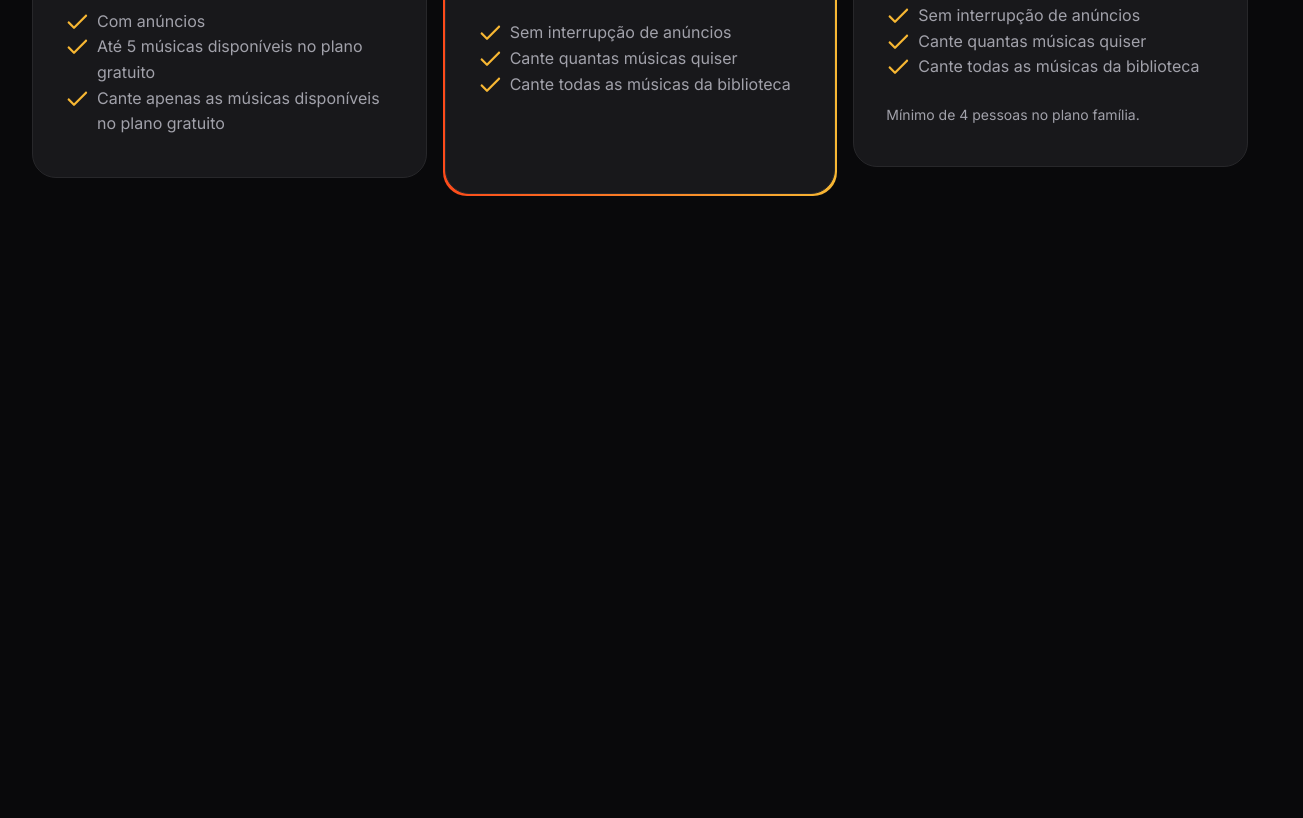
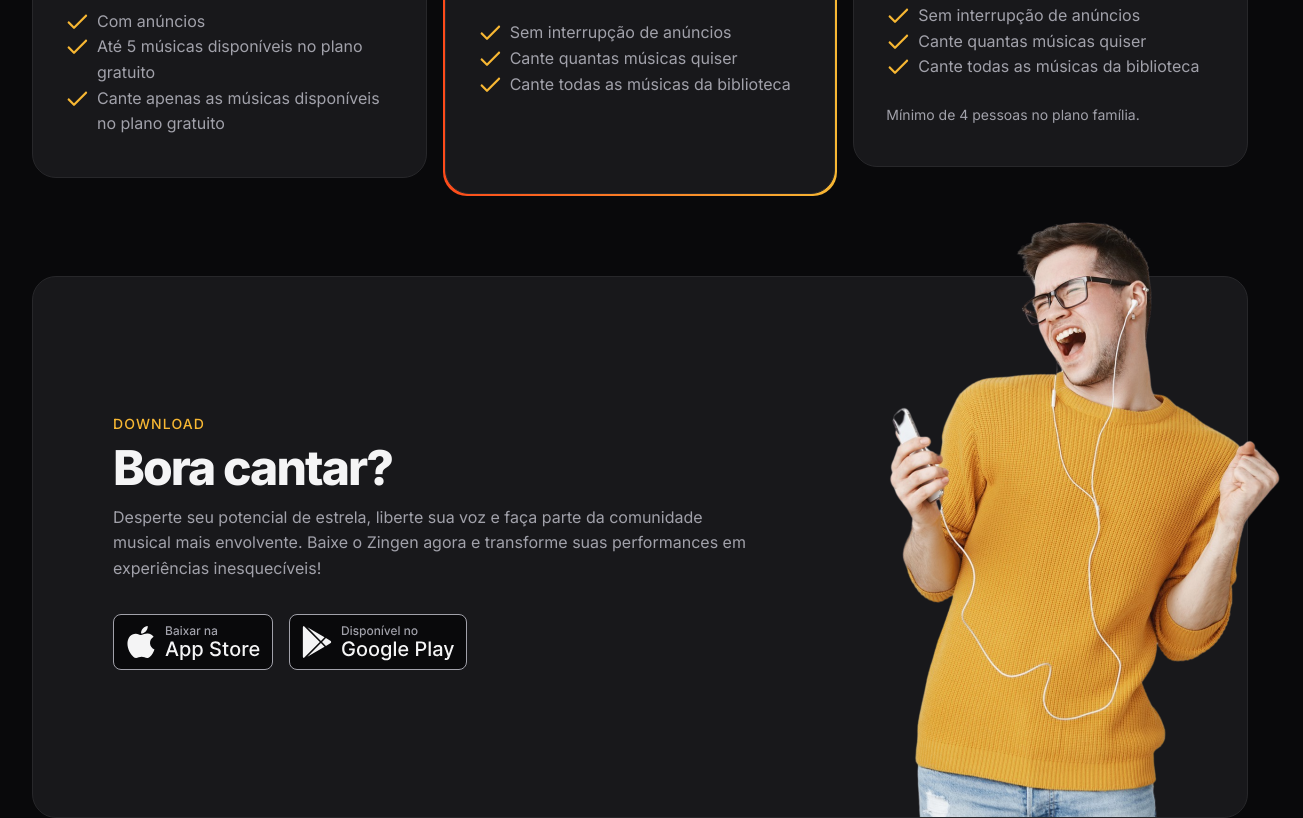
Before and after one commit to LuisAndree/Zingem, a plain HTML site: page index.html in a window 1280 px wide. Shown: the part 3116-3934 px from the top of the page, 1303 px wide, since content can reach past the window. Before the commit the page ends 3392 px from the top, so only its background shows below. Drawn offline with Linux system fonts and the light colour scheme.

Commit message:
download section

```diff
--- a/index.html
+++ b/index.html
@@ -170,6 +170,32 @@
             </div>
         </div>
     </section>
+
+    <section id="download">
+        <div class="container py-lx">
+            <div class="card px-lg even-columns items-center">
+                <div>
+                    <header>
+                        <strong>download</strong>
+                        <h2>Bora cantar?</h2>
+                    </header>
+                    <p>Desperte seu potencial de estrela, liberte sua voz e faça parte da comunidade musical mais
+                        envolvente. Baixe o Zingen agora e transforme suas performances em experiências
+                        inesquecíveis!</p>
+
+                    <div class="buttons flex gap-1">
+                        <a href="#">
+                            <img src="assets/button-appstore.svg" alt="">
+                        </a>
+                        <a href="#">
+                            <img src="assets/button-playstore.svg" alt="">
+                        </a>
+                    </div>
+                </div>
+                <img src="assets/rapaz-ouvindo-musica-com-fones-de-ouvido-e-cantando-no-aplicativo-de-karaoke-removebg 1.png" alt="">
+            </div>
+        </div>
+    </section>
 </body>
 
 </html>
--- /dev/null
+++ b/styles/download.css
@@ -0,0 +1,32 @@
+#download {
+    .card {
+        padding: 3rem 1.5rem 15rem;
+        position: relative;
+        & > img {
+            width: 14.5rem;
+            position: absolute;
+            bottom: 0;
+            right: -3.5rem;
+        }
+    }
+
+    .buttons {
+        flex-wrap: wrap;
+        margin-top: 2rem;
+    }
+
+    @media (width >= 80em) {
+        .card {
+            padding: 8.75rem 5rem;
+
+            & > div:nth-child(1) {
+                max-width: 40rem;
+            }
+
+            & > img {
+                width: 29.125rem;
+            }
+        }
+    }
+
+}
--- a/styles/global.css
+++ b/styles/global.css
@@ -53,6 +53,8 @@ html {
     font-size: var(--fs-base);
     line-height: 1.6;
     color: var(--text-color-primary);
+
+    overflow-x: hidden;
 }
 
 body {
--- a/styles/index.css
+++ b/styles/index.css
@@ -9,3 +9,4 @@
 @import url(cards.css);
 @import url(features.css) (width >= 80rem);
 @import url(pricing.css);
+@import url(download.css);
```
Also changed, not shown: assets/button-appstore.svg (added), assets/button-playstore.svg (added).
